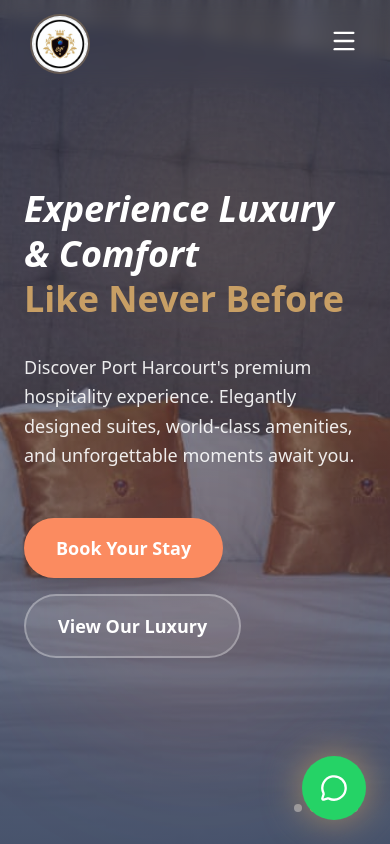
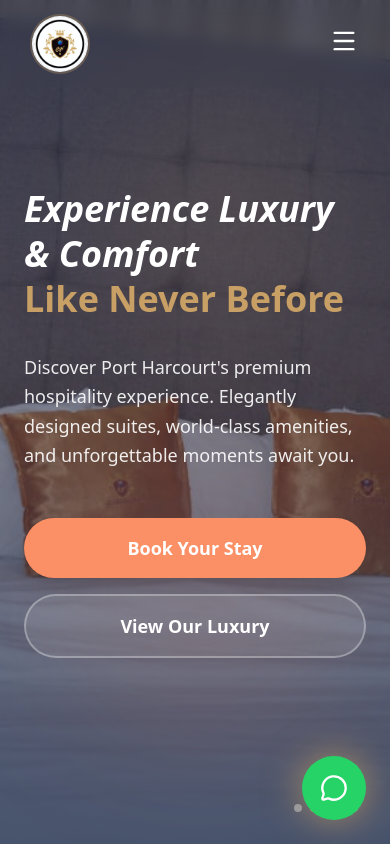
Before and after one commit to rowlandlawson/cli-samnoris, a Next.js app: page / in a window 390 px wide. Shown: the top 844 px of the page. Built offline with nearby package versions, Linux system fonts and the light colour scheme.

Commit message:
centralized hero button on mobile version

```diff
--- a/app/components/Hero.tsx
+++ b/app/components/Hero.tsx
@@ -110,18 +110,19 @@ export const Hero = ({ onBookingOpen }: HeroProps) => {
             </div> */}
 
             {/* CTA Buttons */}
-            <div className="flex flex-wrap gap-4 pt-4">
+           {/* CTA Buttons - Centered on mobile, left on desktop */}
+<div className="flex flex-wrap gap-4 pt-4 justify-center lg:justify-start">
   <button
     data-booking-trigger
     onClick={scrollToSuites}
-                className="px-8 py-4 rounded-full bg-[#FB8B60] hover:bg-[#FF6B3D] transition-all font-bold text-lg shadow-xl hover:shadow-2xl hover:scale-105 transform"
+    className="px-8 py-4 rounded-full bg-[#FB8F65] hover:bg-[#FF6B3D] transition-all font-bold text-lg shadow-xl hover:shadow-2xl hover:scale-105 transform w-full sm:w-auto"
   >
     Book Your Stay
   </button>
 
   <button
     onClick={scrollToGallery}
-                className="px-8 py-4 rounded-full bg-white/10 backdrop-blur-md border-2 border-white/30 hover:bg-white/20 transition-all font-semibold text-lg"
+    className="px-8 py-4 rounded-full bg-white/10 backdrop-blur-md border-2 border-white/30 hover:bg-white/20 transition-all font-semibold text-lg w-full sm:w-auto"
   >
     View Our Luxury
   </button>
```
Lines whose indentation alone changed are shown as unchanged.
